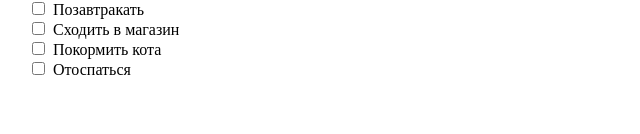
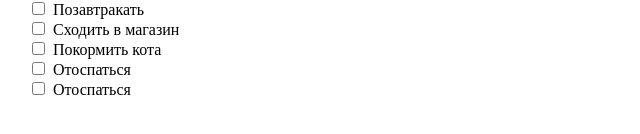
Before and after one commit to Sedokk/CI-exploring, a React (Create React App) app: page / in a window 1280 px wide. Shown: the part 194-328 px from the top of the page, without its empty margins (0-640 px from the left). Built offline with nearby package versions, Linux system fonts and the light colour scheme.

Commit message:
chore: added some todos

```diff
--- a/src/store.ts
+++ b/src/store.ts
@@ -10,6 +10,7 @@ const items = [
   "Позавтракать",
   "Сходить в магазин",
   "Покормить кота",
+  "Отоспаться",
   "Отоспаться",
 ]
 
```
